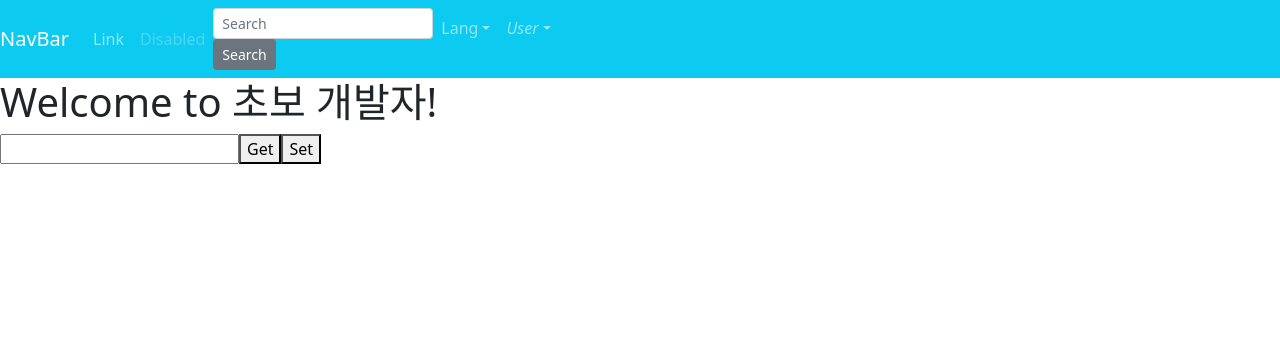
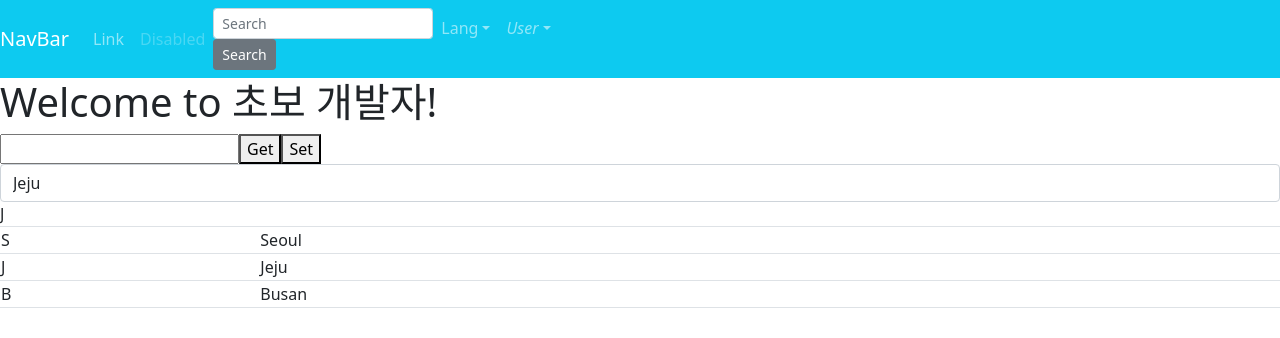
Before and after one commit to bill1224/vue, a Vue app in the folder vue_study/: page / in a window 1280 px wide. Shown: the top 338 px of the page. Built offline with nearby package versions, Linux system fonts and the light colour scheme.

Commit message:
watch, v-show and v-if

```diff
--- a/vue_study/src/views/Home.vue
+++ b/vue_study/src/views/Home.vue
@@ -4,6 +4,23 @@
         <input type="text" v-model="input1" />
         <button @click="getData">Get</button>
         <button @click="setData">Set</button>
+
+        <select class="form-control" v-model="region" @change="changeRegion">
+            <option v-for="(d,i) in obtions" :key="i" :value="d.v">{{ d.t }}</option>
+        </select>
+        {{ region }}
+        <!-- v-if 와 v-show의 기능자체는 똑같다. 하지만, 차이점은?
+        v-if는 조건에 만족하지 않으면, 렌더링조차 하지 않는다.
+        v-show는 조건에 맞지 않더라도, 일단 렌더링은 한다.
+        만약에 이 엘리먼트가 자주 변경이 된다면, v-if로 했을때 렌더링 했다가 삭제했다가
+        반복할 수 있기 때문에 불피요한 리소스가 생길 수 있다.
+        그래서 그러한 상황에 따라서 상황하면 된다.  -->
+        <table class="table table-bordered" v-show="tableshow">
+            <tr v-for="(d,i) in obtions" :key="i">
+                <td>{{ d.v }}</td>
+                <td>{{ d.t }}</td>
+            </tr>
+        </table>
     </div>
 </template>
 
@@ -12,8 +29,22 @@ export default {
     data() {
         return {
             title: "초보 개발자",
-            input1: ""
+            input1: "" ,
+            obtions: [
+                {v:"S", t:"Seoul"},
+                {v:"J", t:"Jeju"},
+                {v:"B", t:"Busan"}
+            ],
+            region: "J",
+            tableshow: true
         };
+    },
+    //특정 데이터를 항상 모디터링하다가, 변경이되면 특정 함수를 실행시킬 수 있도록 할 수 있게 도와준다.
+    watch: {
+        //data()에서 선언한 변수명과 동일하게 함수명으로 해줘야한다.
+        input1() {
+            console.log(this.input1);
+        }
     },
     methods: {
         getData() {
@@ -22,7 +53,34 @@ export default {
         },
         setData() {
             this.input1 = "1234"
+        },
+        changeRegion() {
+            alert(this.region);
         }
+    },
+    beforeCreate() {
+
+    },
+    create() {
+
+    },
+    beforeMount() {
+
+    },
+    mounted() {
+
+    },
+    beforeUpdate(){
+
+    },
+    updated(){
+
+    },
+    beforeDestory(){
+
+    },
+    destoryed(){
+
     }
 };
 </script>
```
